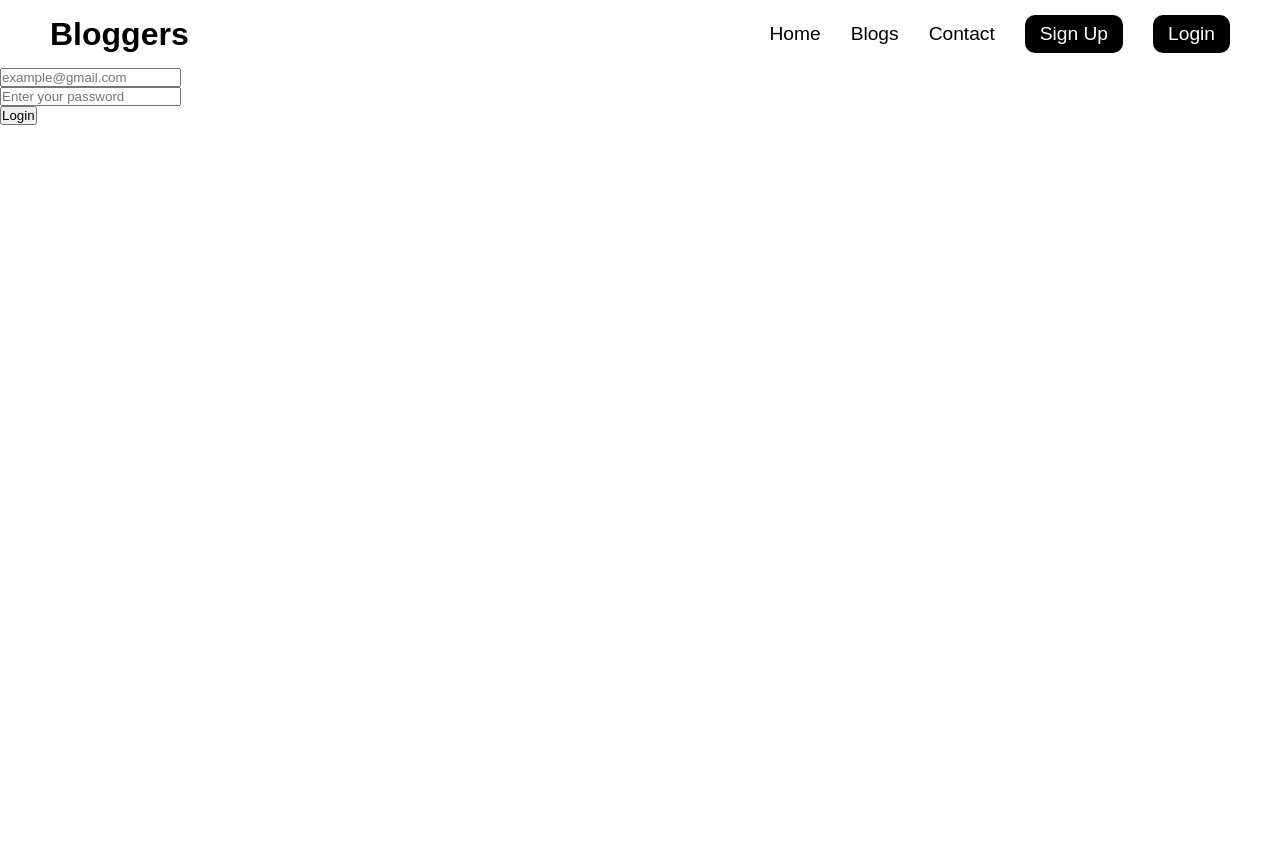
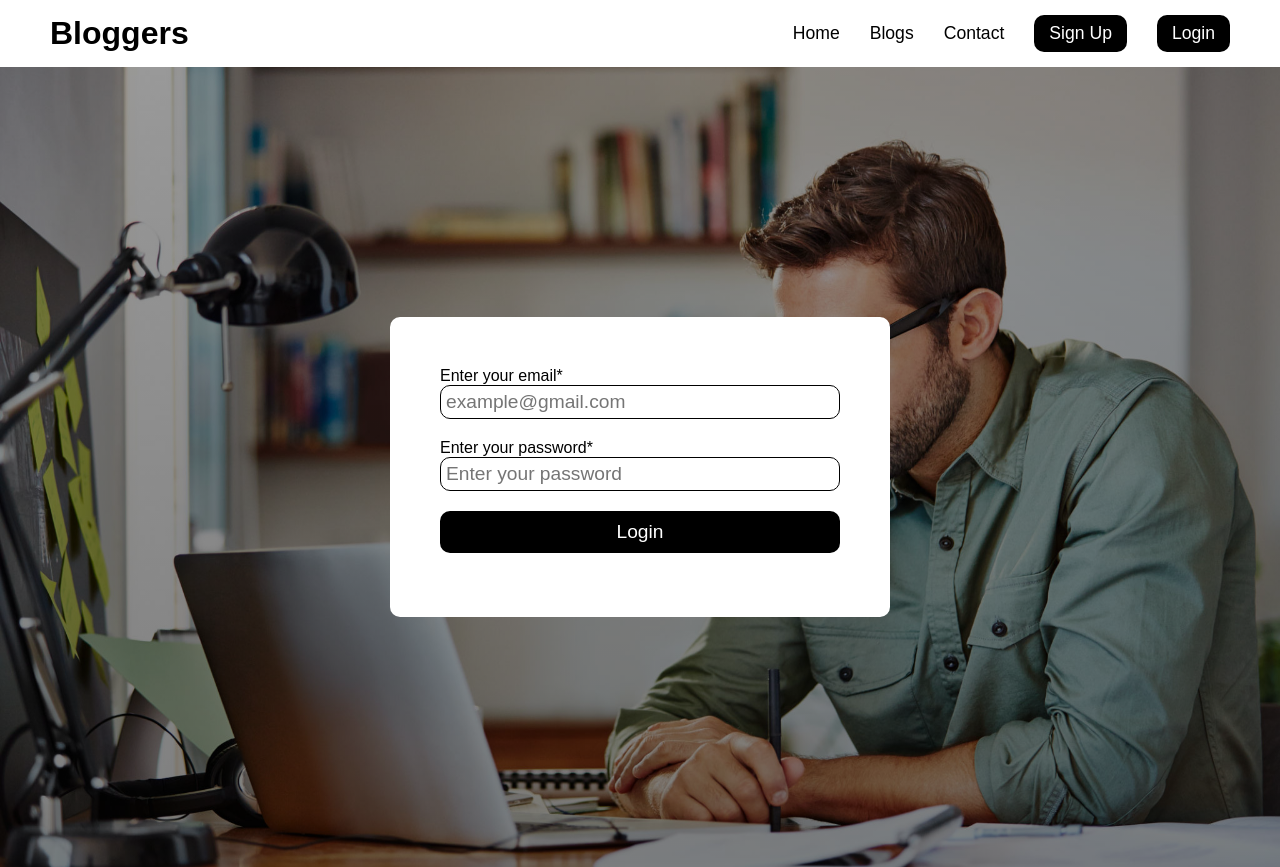
Before and after one commit to kobiowuquadri/Blog-Website, a Node server app: page /login in a window 1280 px wide. Before the commit the page ends 125 px from the top, so only its background shows below. Run offline with Node 20, Linux system fonts and the light colour scheme; some libraries are stand-ins or nearby versions.

Commit message:
add login and signIn design

```diff
--- a/public/style.css
+++ b/public/style.css
@@ -41,7 +41,7 @@
 
 .navbar ul a {
     color: var(--black_color);
-    font-size: 1.2rem;
+    font-size: 1.1rem;
 }
 
 .navbar ul button a {
@@ -55,7 +55,7 @@
     padding: 8px 15px;
     color: var(--white_color);
     border-radius: 10px;
-    font-size: 1rem;
+    font-size: .7rem;
     cursor: pointer;
 }
 
@@ -89,6 +89,47 @@
     font-size: 1.2rem;
     cursor: pointer;
 }
+
+.form_container {
+    background:linear-gradient(rgba(0,0,0,0.4), rgba(0,0,0,0.5)), url(./img/bg.jpeg) center no-repeat;
+    background-size: cover;
+    height: 100vh;
+    position: relative;
+}
+
+.form_container form {
+    position: absolute;
+    left: 50%;
+    top: 50%;
+    transform: translate(-50%, -50%);
+    height: 300px;
+    width: 500px;
+    background-color: var(--white_color);
+    padding: 50px;
+    border-radius: 10px;
+    display: flex;
+    flex-direction: column;
+    gap: 10px;
+}
+
+[type="email"], [type="password"]{
+   border: 1px solid black;
+   width: 100%; padding: 5px;
+   border-radius: 10px;
+   font-size: 1.2rem;
+}
+
+[type="submit"]{
+    background-color: var(--black_color);
+    width: 100%;
+    color: var(--white_color);
+    border: none;
+    padding: 10px;
+    border-radius: 10px;
+    font-size: 1.2rem;
+}
+
+
 
 
 /*
--- a/views/login.ejs
+++ b/views/login.ejs
@@ -11,10 +11,12 @@
     <div class="form_container">
         <form action="/login" method="post">
             <p>
+                <label for="email">Enter your email*</label> <br>
                 <input type="email" placeholder="example@gmail.com" name="email" id="email">
             </p>
             <div style="font-size: 14px; color: red; font-family: cursive;" class="emailError"></div>
             <p>
+                <label for="password">Enter your password*</label> <br>
                 <input type="password" placeholder="Enter your password" name="password" id="password">
             </p>
             <div style="font-size: 14px; color: red; font-family: cursive;" class="passwordError"></div>
--- a/views/signup.ejs
+++ b/views/signup.ejs
@@ -11,11 +11,15 @@
     <div class="form_container">
         <form action="/signup" method="post">
             <p>
+                <label for="email">Enter your email*</label> <br>
                 <input type="email" placeholder="example@gmail.com" name="email" id="email">
             </p>
+            <div></div>
             <p>
+                <label for="password">Enter your password*</label> <br>
                 <input type="password" placeholder="Enter your password" name="password" id="password">
             </p>
+            <div></div>
             <p>
                 <input type="submit" value="Sign Up">
             </p>
```
